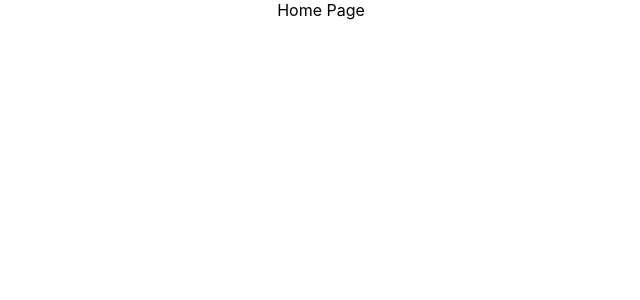
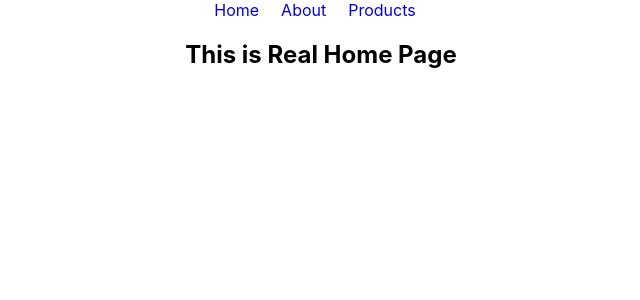
Before and after one commit to selimalahi/Explore-router, a React (Create React App) app: page /Home in a window 1280 px wide. Shown: the top 300 px of the page, without its empty margins (319-959 px from the left). Built offline with nearby package versions, Linux system fonts and the light colour scheme.

Commit message:
simple header routes add

```diff
--- /dev/null
+++ b/src/components/About/About.js
@@ -0,0 +1,13 @@
+import React from 'react';
+import Header from '../Header/Header';
+
+const About = () => {
+    return (
+        <div>
+            <Header></Header>
+            <h5>This is Real True About Page</h5>
+        </div>
+    );
+};
+
+export default About;
--- /dev/null
+++ b/src/components/Header/Header.css
@@ -0,0 +1,9 @@
+.header a{
+    text-decoration: none;
+    margin-right: 12px;
+    padding: 2px 5px;
+}
+
+.header a:hover{
+    background-color: lightblue;
+}
--- /dev/null
+++ b/src/components/Header/Header.js
@@ -0,0 +1,15 @@
+import React from 'react';
+import { Link } from 'react-router-dom';
+import './Header.css'
+
+const Header = () => {
+    return (
+        <div className='header'>
+            <Link to='/Home'>Home</Link>
+            <Link to='/About'>About</Link>
+            <Link to='/products'>Products</Link>
+        </div>
+    );
+};
+
+export default Header;
--- /dev/null
+++ b/src/components/Home/Home.js
@@ -0,0 +1,13 @@
+import React from 'react';
+import Header from '../Header/Header';
+
+const Home = () => {
+    return (
+        <div>
+            <Header></Header>
+            <h2>This is Real Home Page</h2>
+        </div>
+    );
+};
+
+export default Home;
--- /dev/null
+++ b/src/components/Products/Products.js
@@ -0,0 +1,13 @@
+import React from 'react';
+import Header from '../Header/Header';
+
+const Products = () => {
+    return (
+        <div>
+            <Header></Header>
+            <h4>This is products Page</h4>
+        </div>
+    );
+};
+
+export default Products;
```
Also changed, not shown: src/App.js (+6 -2 lines).
